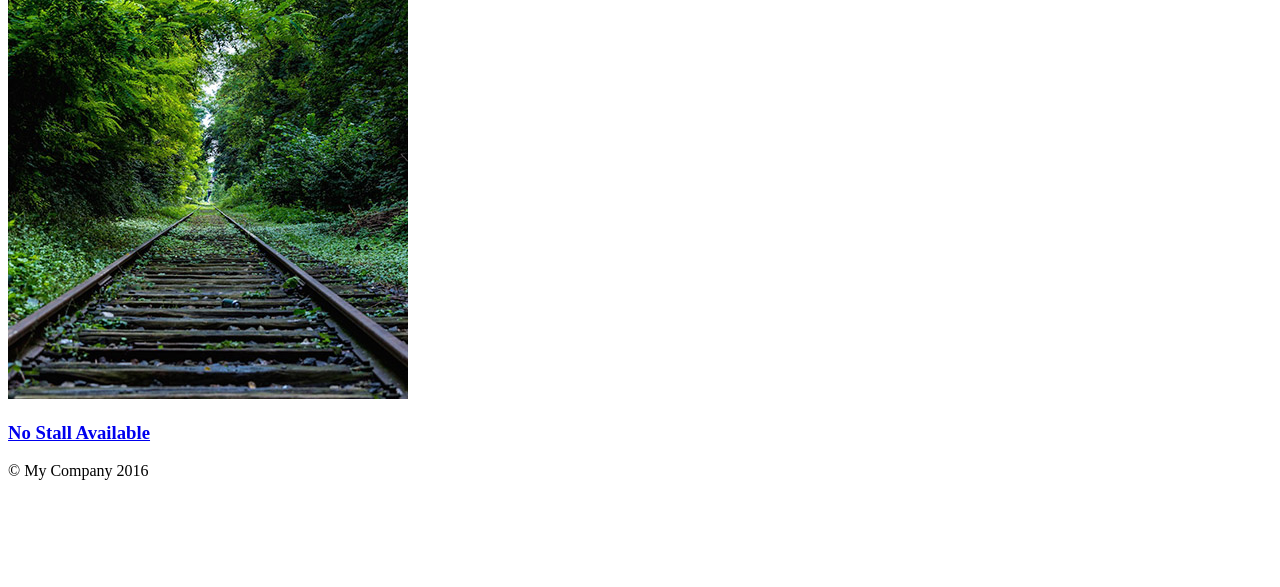
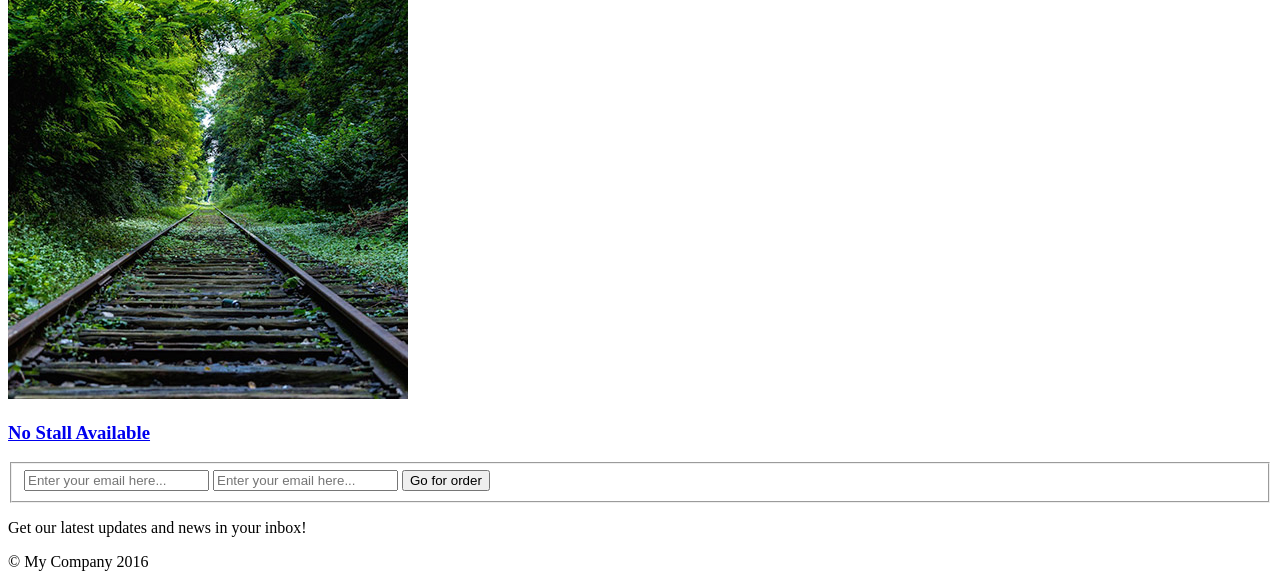
Before and after one commit to VIMAL003/yii2template, a Yii app: template frontend/views/site/storelist.php in a window 1280 px wide. Shown: the part 436-1023 px from the top of the page. Before the commit the page ends 916 px from the top, so only its background shows below. Run offline with PHP 8.4 and a stand-in for Yii, Linux system fonts and the light colour scheme; the template is opened without the code that fills it, so the values that code supplies are empty; some libraries are stand-ins or nearby versions.

Commit message:
commit branch
Signed-off-by: vimal patel <vimalpatel30989@gmail.com>

```diff
--- a/frontend/assets/AppAsset.php
+++ b/frontend/assets/AppAsset.php
@@ -25,6 +25,7 @@ class AppAsset extends AssetBundle
         'css/font-awesome.css',
         'css/bootstrap.min.css',
         'css/templatemo-style.css',
+        'css/developer.css',
     ];
     public $js = [
         'js/vendor/modernizr-2.6.2.min.js',
--- a/frontend/views/site/storelist.php
+++ b/frontend/views/site/storelist.php
@@ -4,6 +4,8 @@
  * To change this template file, choose Tools | Templates
  * and open the template in the editor.
  */
+use yii\widgets\ActiveForm;
+ //\yii::$app->view->registerCssFile('css/developer.css');
 ?>
 <!-- GALLERY -->
 <div  class="gallery-section">
@@ -42,4 +44,18 @@
 
     </div>
 </div>
+<?php $form = ActiveForm::begin(['options'=>['class'=>'subscribe-form']]); ?>
+        <h3></h3>
+        <fieldset class="email-holder">
+            <input type="text" placeholder="Enter your email here... " name="email" class="email">
+            <input type="text" placeholder="Enter your email here... " name="email" class="email">
+            <input type="submit" class="btn light" value="Go for order">
+        </fieldset>
+<!--        <fieldset class="button-holder">
+            <input type="submit" class="btn light" value="Go for order">
+            <a href="#" class="btn default">Learn More</a>
+        </fieldset>-->
+        <p class="small">Get our latest updates and news in your inbox!</p>
+    <?php ActiveForm::end(); ?>
+
 <!-- END GALLERY -->
--- /dev/null
+++ b/www/css/developer.css
@@ -0,0 +1,3 @@
+
+
+.addtocart{background: #008000 !important;}
```
Also changed, not shown: www/js/custom.js (+8 -0 lines).
